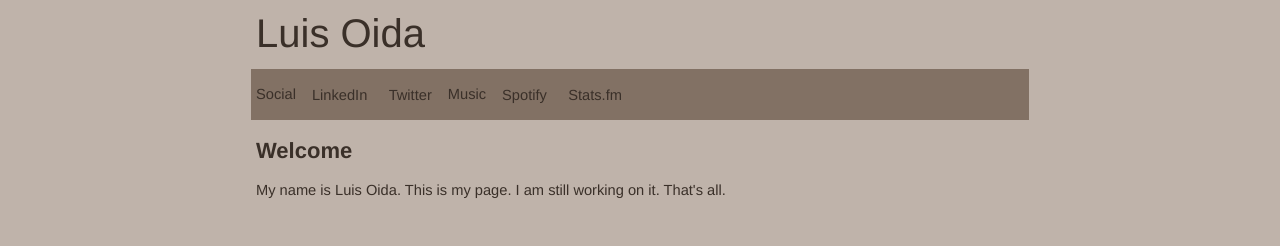
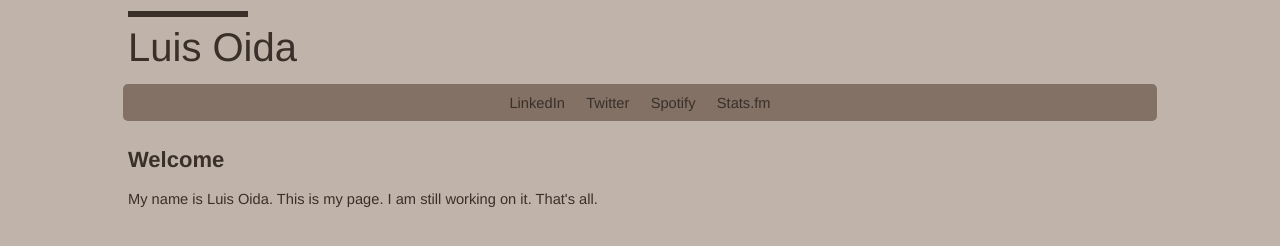
Before and after one commit to luisoida/luisoida.github.io, a plain HTML site: page index.html in a window 1280 px wide. Drawn offline with Linux system fonts and the light colour scheme.

Commit message:
Updates stylesheet
Removes margin on navigation bar
Centers navigation bar elements
Adds bar above header

```diff
--- a/index.html
+++ b/index.html
@@ -12,10 +12,8 @@
 </header>
 <nav id="lo-navigation">
     <ul class="lo-no-style">
-        <li>Social</li>
         <li><a href="https://www.linkedin.com/in/luisoida" target="_blank">LinkedIn</a></li>
         <li><a href="https://twitter.com/LuisOida" target="_blank">Twitter</a></li>
-        <li>Music</li>
         <li><a href="https://open.spotify.com/user/gx7q6azp18a0dbf6xivxrkv9k?si=36ed6cd0c79e4a1d" target="_blank">Spotify</a></li>
         <li><a href="https://stats.fm/luisoida/" target="_blank">Stats.fm</a></li>
     </ul>
--- a/stylesheet.css
+++ b/stylesheet.css
@@ -30,21 +30,62 @@
     }
 }
 
+@media screen and (max-width: 767px) {
+    body {
+        width: 100%;
+    }
+
+    body > header#lo-header,
+    body > main {
+        padding: 4pt 2vw;
+    }
+
+    body > nav#lo-navigation > ul {
+        padding: 0 12pt;
+    }
+}
+
+/* device proportion standard 2 */
+
+@media screen and (min-width: 768px) and (max-width: 1023px) {
+    body {
+        width: 95vw;
+    }
+}
+
+/* device proportion standard 3 */
+
+@media screen and (min-width: 1024px) {
+    body {
+        width: 1024px;
+    }
+}
+
+/* all computers */
+
+@media screen and (min-width: 768px) {
+    body > header#lo-header,
+    body > main {
+        padding: 4pt 0;
+    }
+
+    body > nav#lo-navigation {
+        border-radius: 5px;
+    }
+}
+
+/* universal styles */
+
 body {
     background-color: var(--lo-background);
     color: var(--lo-foreground);
     margin: auto;
     font-family: 'Helvetica Neue', Helvetica, Arial, Tahoma, 'Microsoft Sans Serif', sans-serif;
     font-size: 11pt;
-    width: 75vw;
-    max-width: 768px;
+    transition: width 250ms ease;
 }
 
 /* header elements */
-
-header#lo-header {
-    padding: 4pt 0;
-}
 
 header#lo-header > h1,
 h1#lo-site-name {
@@ -52,6 +93,16 @@ h1#lo-site-name {
     font-weight: 500;
     padding: 4pt 0;
     margin: 0;
+}
+
+header#lo-header > h1::before,
+h1#lo-site-name::before {
+    display: block;
+    content: " ";
+    background-color: var(--lo-foreground);
+    width: 120px;
+    height: 0.167em;
+    margin-bottom: 6pt;
 }
 
 nav#lo-navigation {
@@ -63,8 +114,11 @@ nav#lo-navigation {
 nav#lo-navigation > ul {
     display: flex;
     align-items: center;
+    align-content: center;
+    justify-content: center;
     flex-wrap: wrap;
     flex-grow: 1;
+    margin: 6pt;
 }
 
 nav#lo-navigation > ul > li {
```
Also changed, not shown: assets/links.json (line endings or trailing spaces), builder.js (line endings or trailing spaces), stylesheet.min.css.
